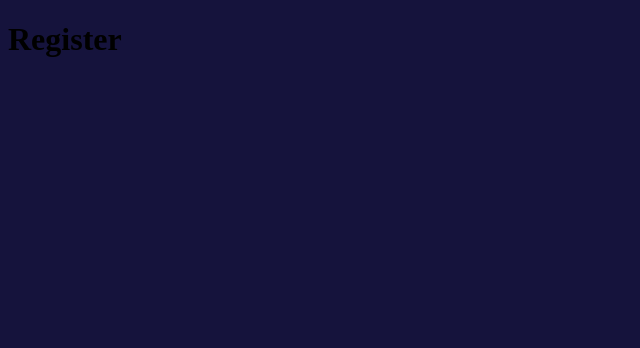
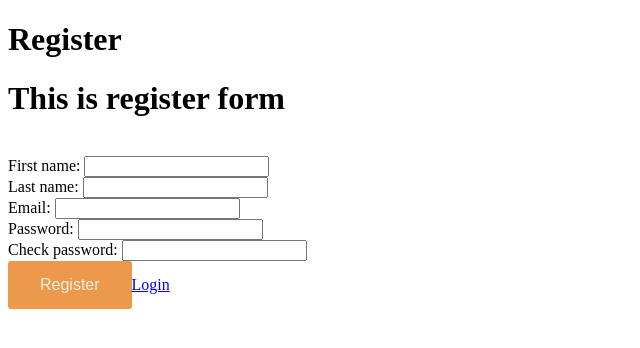
Before and after one commit to JirkaKneifl/Project-ToDoList, a React (Create React App) app in the folder to-do-list_app/: page /register in a window 1280 px wide. Shown: the top 348 px of the page, without its empty margins (0-640 px from the left). Built offline with nearby package versions, Linux system fonts and the light colour scheme.

Commit message:
Register and Login form added

```diff
--- a/to-do-list_app/public/index.html
+++ b/to-do-list_app/public/index.html
@@ -25,11 +25,6 @@
       Learn how to configure a non-root public URL by running `npm run build`.
     -->
     <title>React App</title>
-    <style>
-      body {
-        background: #15133C;
-      }
-    </style>
   </head>
   <body>
     <noscript>You need to enable JavaScript to run this app.</noscript>
--- a/to-do-list_app/src/components/ListToDos/ListToDos.tsx
+++ b/to-do-list_app/src/components/ListToDos/ListToDos.tsx
@@ -1,3 +1,4 @@
+import * as React from "react";
 import ToDo from "../ToDo/ToDo.tsx";
 
 function ListToDos() {
--- /dev/null
+++ b/to-do-list_app/src/components/LoginForm/LoginForm.tsx
@@ -0,0 +1,24 @@
+import * as React from "react";
+import { Link } from "react-router-dom";
+import Button from "../Button/Button.tsx";
+
+function LoginForm(){
+    const handleLoginSubmit =  {
+
+    }
+
+    return (
+        <>
+            <form>
+            <h1>This is Login form</h1>
+            <br/>
+            <label>Email: </label><input type={"email"}/><br/>
+            <label>Password: </label><input type={"password"}/><br/>
+            <Button onClick={handleLoginSubmit} label={"Login"}></Button><br/>
+            <Link to={"/register"}>Register</Link>
+            </form>
+        </>
+    )
+}
+
+export default LoginForm;
--- /dev/null
+++ b/to-do-list_app/src/components/RegisterForm/RegisterForm.tsx
@@ -0,0 +1,24 @@
+import * as React from "react";
+import { Link } from "react-router-dom";
+import Button from "../Button/Button.tsx";
+
+function RegisterForm(){
+    const handleRegisterSubmit = {
+
+    }
+
+    return (
+        <>
+            <h1>This is register form</h1><br/>
+            <label>First name: </label><input type={"text"}/><br/>
+            <label>Last name: </label><input type={"text"}/><br/>
+            <label>Email: </label><input type={"email"}/><br/>
+            <label>Password: </label><input type={"password"}/><br/>
+            <label>Check password: </label><input type={"password"}/><br/>
+            <Button onClick={handleRegisterSubmit} label={"Register"}></Button>
+            <Link to={"/login"}>Login</Link>
+        </>
+    )
+}
+
+export default RegisterForm;
--- a/to-do-list_app/src/pages/Login.tsx
+++ b/to-do-list_app/src/pages/Login.tsx
@@ -1,7 +1,11 @@
+import * as React from "react";
+import LoginForm from "../components/LoginForm/LoginForm.tsx";
+
 function Login() {
     return(
         <>
             <h1>Login</h1>
+            <LoginForm></LoginForm>
         </>
     )
 }
--- a/to-do-list_app/src/pages/Register.tsx
+++ b/to-do-list_app/src/pages/Register.tsx
@@ -1,7 +1,10 @@
+import RegisterForm from "../components/RegisterForm/RegisterForm.tsx";
+
 function Register() {
     return(
         <>
             <h1>Register</h1>
+            <RegisterForm></RegisterForm>
         </>
     )
 }
```
Also changed, not shown: 1 other file (tests, documents, lock files or other folders).
